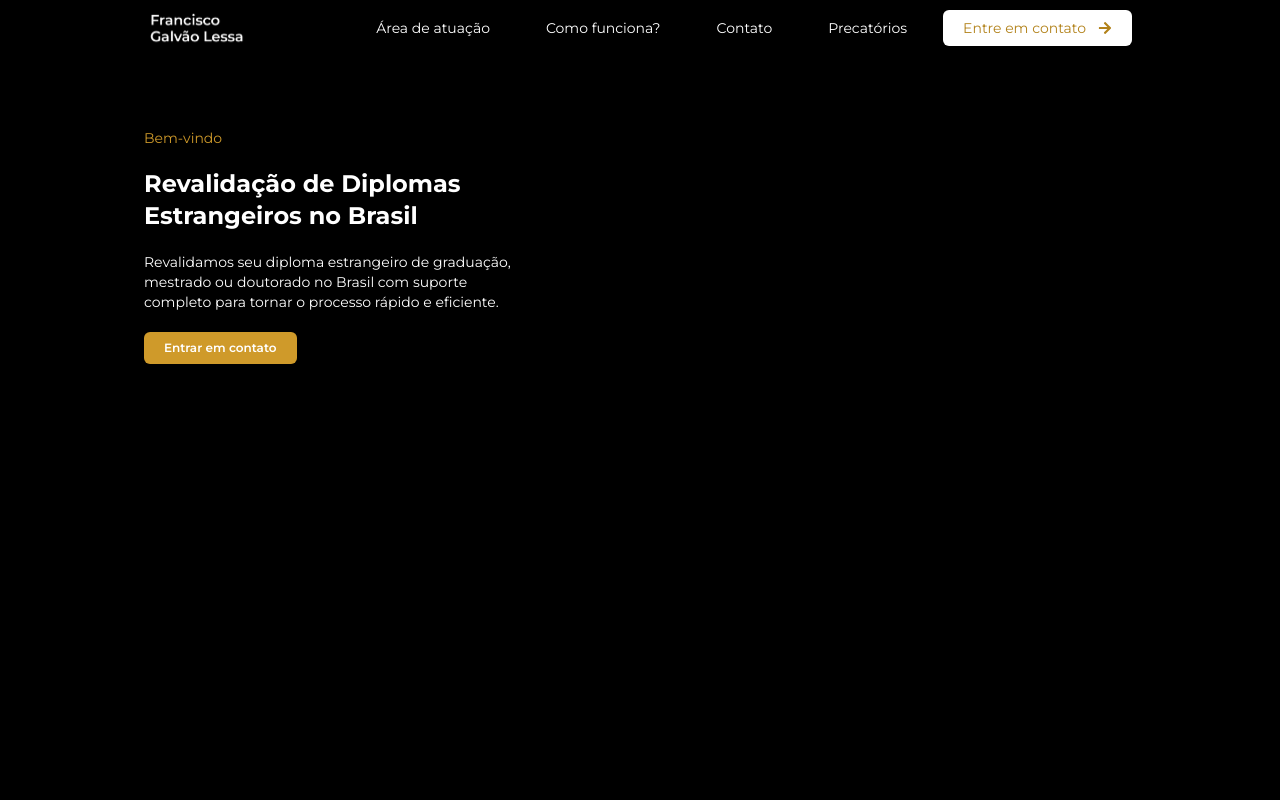
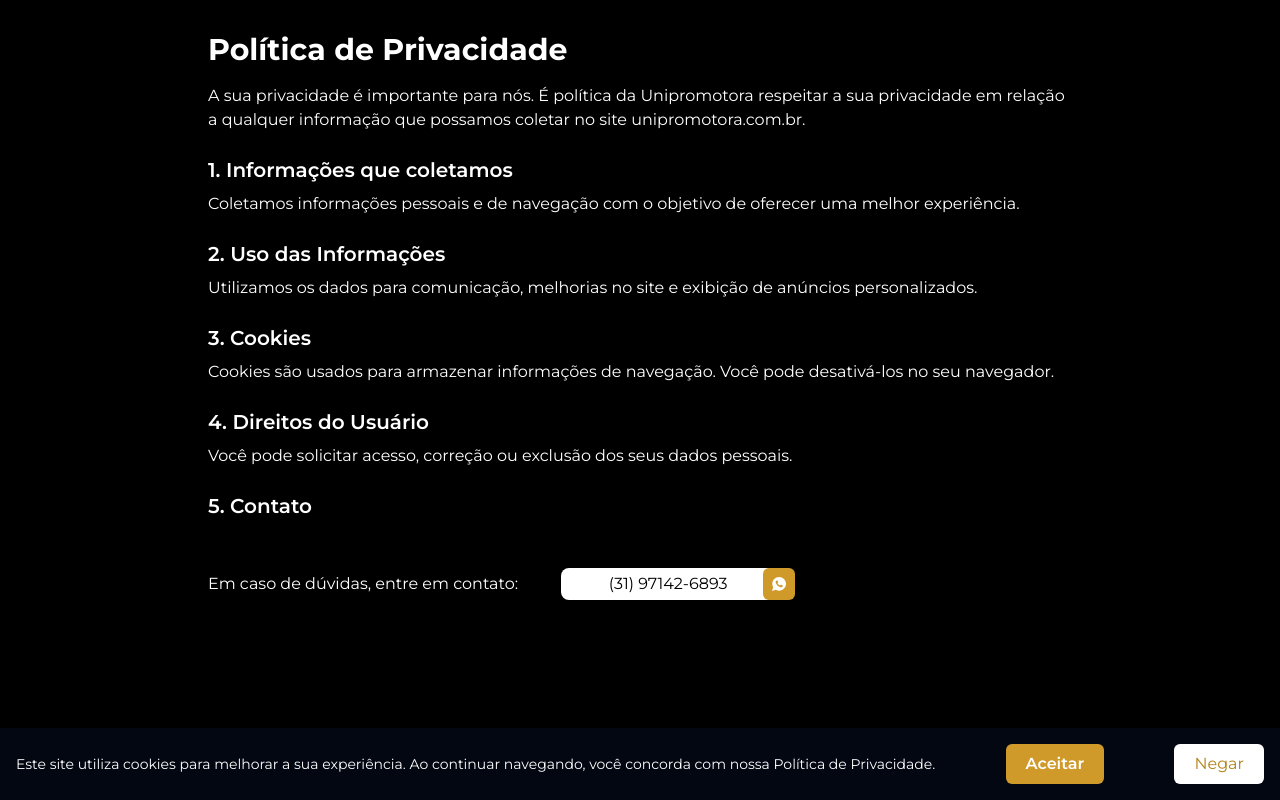
Before and after one commit to HelcioAnicio/Fl-AdvogadosDiplomas, a React (Vite) app: page /politica-de-privacidade in a window 1280 px wide. Shown: the top 800 px of the page. Built offline with nearby package versions, Linux system fonts and the light colour scheme.

Commit message:
Feat: Privacy Policy page and pop-up

```diff
--- a/package.json
+++ b/package.json
@@ -14,6 +14,7 @@
     "react": "^19.0.0",
     "react-dom": "^19.0.0",
     "react-icons": "^5.5.0",
+    "react-router-dom": "^7.5.2",
     "tailwindcss": "^4.0.14"
   },
   "devDependencies": {
--- a/src/App.tsx
+++ b/src/App.tsx
@@ -1,14 +1,17 @@
-import { Footer } from "./components/footer";
-import { Header } from "./components/header";
-import { Main } from "./components/main";
+import { BrowserRouter as Router, Routes, Route } from "react-router-dom";
+import Home from "./pages/home";
+import PrivacyPolicy from "./pages/privacyPolicy";
+import CookieConsent from "./components/cookieConsent";
 
 function App() {
   return (
-    <>
-      <Header />
-      <Main />
-      <Footer />
-    </>
+    <Router>
+      <Routes>
+        <Route path="/" element={<Home />} />
+        <Route path="/politica-de-privacidade" element={<PrivacyPolicy />} />
+      </Routes>
+      <CookieConsent />
+    </Router>
   );
 }
 
--- /dev/null
+++ b/src/components/cookieConsent.tsx
@@ -0,0 +1,40 @@
+import { useEffect, useState } from "react";
+
+export default function CookieConsent() {
+  const [showPopup, setShowPopup] = useState(true);
+
+  useEffect(() => {
+    const consent = localStorage.getItem("cookieConsent");
+    if (!consent) {
+      setShowPopup(true);
+    }
+  }, []);
+
+  const handleAccept = () => {
+    localStorage.setItem("cookieConsent", "true");
+    setShowPopup(false);
+  };
+
+  if (!showPopup) return null;
+
+  return (
+    <div className="fixed right-0 bottom-0 left-0 z-50 flex flex-col items-center justify-between gap-5 bg-gray-950 p-4 text-white shadow-lg md:flex-row">
+      <p className="mb-2 text-sm md:mb-0">
+        Este site utiliza cookies para melhorar a sua experiência. Ao continuar
+        navegando, você concorda com nossa Política de Privacidade.
+      </p>
+      <button
+        onClick={handleAccept}
+        className="cursor-pointer rounded-md bg-[#CF9A2A] px-5 py-2 font-semibold transition-all duration-300 hover:bg-white hover:text-[#CF9A2A] focus:ring-2 focus:ring-[#CF9A2A] focus:ring-offset-2 focus:outline active:bg-orange-200"
+      >
+        Aceitar
+      </button>
+      <button
+        onClick={() => setShowPopup(false)}
+        className="flex items-center gap-3 rounded-md bg-[#FFFFFF] px-5 py-2 text-[#B2821A] transition hover:bg-[#CF9A2A] hover:text-white focus-visible:ring"
+      >
+        Negar
+      </button>
+    </div>
+  );
+}
--- a/src/components/footer.tsx
+++ b/src/components/footer.tsx
@@ -12,6 +12,14 @@ export const Footer = () => {
       <p className="m-auto max-w-xl text-sm font-normal">
         Estamos à disposição para esclarecer todas as suas dúvidas. Entre em
         contato conosco e teremos prazer em ajudar!
+      </p>
+      <p>
+        <a
+          className="m-auto max-w-xl text-sm font-normal underline"
+          href="/politica-de-privacidade"
+        >
+          Nossa politíca de privacidade
+        </a>
       </p>
       <a
         href="https://wa.me/5531971426893"
--- /dev/null
+++ b/src/pages/home.tsx
@@ -0,0 +1,13 @@
+import { Footer } from "../components/footer";
+import { Header } from "../components/header";
+import { Main } from "../components/main";
+
+export default function Home() {
+  return (
+    <>
+      <Header />
+      <Main />
+      <Footer />
+    </>
+  );
+}
--- /dev/null
+++ b/src/pages/privacyPolicy.tsx
@@ -0,0 +1,58 @@
+import { IoLogoWhatsapp } from "react-icons/io";
+
+export default function PrivacyPolicy() {
+  return (
+    <div className="mx-auto max-w-4xl px-4 py-8 pb-16">
+      <h1 className="mb-4 text-3xl font-bold">Política de Privacidade</h1>
+      <p className="mb-4">
+        A sua privacidade é importante para nós. É política da Unipromotora
+        respeitar a sua privacidade em relação a qualquer informação que
+        possamos coletar no site unipromotora.com.br.
+      </p>
+
+      <h2 className="mt-6 mb-2 text-xl font-semibold">
+        1. Informações que coletamos
+      </h2>
+      <p className="mb-4">
+        Coletamos informações pessoais e de navegação com o objetivo de oferecer
+        uma melhor experiência.
+      </p>
+
+      <h2 className="mt-6 mb-2 text-xl font-semibold">
+        2. Uso das Informações
+      </h2>
+      <p className="mb-4">
+        Utilizamos os dados para comunicação, melhorias no site e exibição de
+        anúncios personalizados.
+      </p>
+
+      <h2 className="mt-6 mb-2 text-xl font-semibold">3. Cookies</h2>
+      <p className="mb-4">
+        Cookies são usados para armazenar informações de navegação. Você pode
+        desativá-los no seu navegador.
+      </p>
+
+      <h2 className="mt-6 mb-2 text-xl font-semibold">
+        4. Direitos do Usuário
+      </h2>
+      <p className="mb-4">
+        Você pode solicitar acesso, correção ou exclusão dos seus dados
+        pessoais.
+      </p>
+
+      <h2 className="mt-6 mb-2 text-xl font-semibold">5. Contato</h2>
+      <p className="flex items-center">
+        Em caso de dúvidas, entre em contato:{" "}
+        <a
+          href="https://wa.me/5531971426893"
+          className="my-10 flex w-full max-w-80 cursor-pointer items-center justify-center"
+        >
+          <button className="w-4/6 cursor-pointer rounded-lg bg-white py-1 text-black">
+            (31) 97142-6893
+          </button>
+          <IoLogoWhatsapp className="-ml-3 size-8 rounded-md bg-[#CF9A2A] px-2 transition-all duration-300 hover:bg-yellow-500" />
+        </a>
+      </p>
+    </div>
+  );
+}
```
Also changed, not shown: 1 other file (tests, documents, lock files or other folders).
